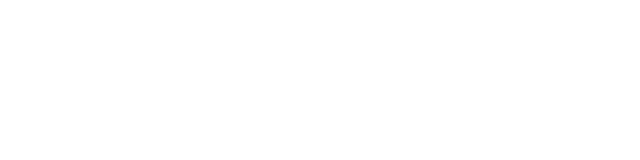
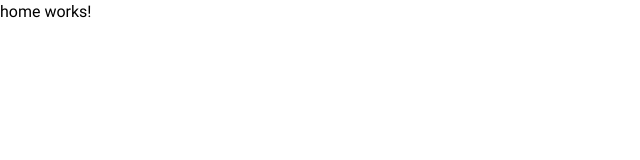
Before and after one commit to ranyery/CurrencyConverter, an Angular app: page / in a window 1280 px wide. Shown: the top 160 px of the page, without its empty margins (0-640 px from the left). Built offline with nearby package versions, Linux system fonts and the light colour scheme.

Commit message:
feat: add home page and set configs

```diff
--- a/src/app/app-routing.module.ts
+++ b/src/app/app-routing.module.ts
@@ -1,7 +1,14 @@
 import { NgModule } from '@angular/core';
 import { RouterModule, Routes } from '@angular/router';
 
-const routes: Routes = [];
+const routes: Routes = [
+  {
+    path: '',
+    pathMatch: 'full',
+    loadChildren: () => import('./modules/home/home.module').then((m) => m.HomeModule),
+  },
+  { path: '**', redirectTo: '' },
+];
 
 @NgModule({
   imports: [RouterModule.forRoot(routes)],
--- a/src/app/app.component.html
+++ b/src/app/app.component.html
@@ -1 +1,5 @@
-<router-outlet></router-outlet>
+<header></header>
+<main>
+  <router-outlet></router-outlet>
+</main>
+<footer></footer>
--- a/src/app/app.component.scss
+++ b/src/app/app.component.scss
@@ -0,0 +1,5 @@
+main {
+  // height: calc(100vh - (2 * 24px));
+  height: 100vh;
+  background-color: #fff;
+}
--- /dev/null
+++ b/src/app/modules/home/home-routing.module.ts
@@ -0,0 +1,12 @@
+import { NgModule } from '@angular/core';
+import { RouterModule, Routes } from '@angular/router';
+
+import { HomeComponent } from './pages/home.component';
+
+const routes: Routes = [{ path: '', component: HomeComponent }];
+
+@NgModule({
+  imports: [RouterModule.forChild(routes)],
+  exports: [RouterModule],
+})
+export class HomeRoutingModule {}
--- /dev/null
+++ b/src/app/modules/home/pages/home.component.html
@@ -0,0 +1 @@
+<p>home works!</p>
--- a/src/styles.scss
+++ b/src/styles.scss
@@ -19,10 +19,8 @@
 }
 
 body {
-  width: 100%;
   min-width: 280px;
   max-width: 1440px;
-  height: 100vh;
   margin: 0 auto;
 
   color: #000;
```
Also changed, not shown: src/app/modules/home/home.module.ts (added, +11 -0 lines), src/app/modules/home/pages/home.component.ts (added, +8 -0 lines), src/app/modules/home/pages/home.component.scss (added), 2 other files (tests, documents, lock files or other folders).
